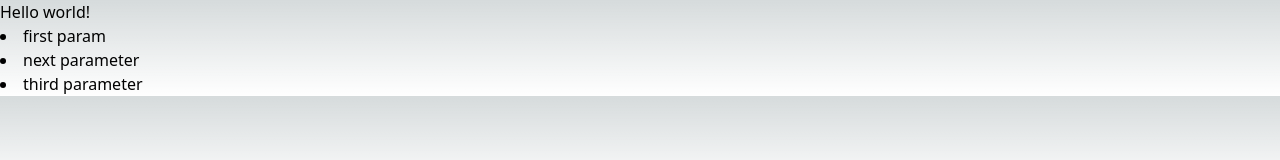
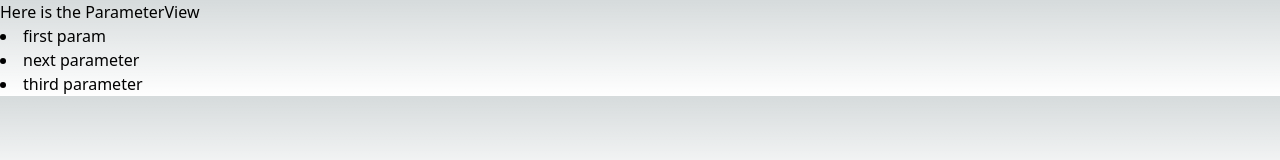
Before and after one commit to JuliOnGit/testlist, a Next.js app: page / in a window 1280 px wide. Shown: the top 160 px of the page. Built offline with nearby package versions, Linux system fonts and the light colour scheme.

Commit message:
Remove obsolete boilerplate code

```diff
--- a/pages/api/hello.ts
+++ /dev/null
@@ -1,13 +0,0 @@
-// Next.js API route support: https://nextjs.org/docs/api-routes/introduction
-import type { NextApiRequest, NextApiResponse } from 'next'
-
-type Data = {
-  name: string
-}
-
-export default function handler(
-  req: NextApiRequest,
-  res: NextApiResponse<Data>
-) {
-  res.status(200).json({ name: 'John Doe' })
-}
--- a/pages/index.tsx
+++ b/pages/index.tsx
@@ -6,144 +6,10 @@ import ParameterView from '@/components/parameter-view';
 const inter = Inter({ subsets: ['latin'] })
 
 export default function Home() {
-  // const parameterList = [
-  //   {
-  //     id: 1,
-  //     name: 'first param',
-  //     defaultValue: 'a default value',
-  //     actualValue: 'another value'
-  //   },
-  //   {
-  //     id: 2,
-  //     name: 'next parameter',
-  //     defaultValue: 'a value',
-  //     actualValue: 'the same value'
-  //   },
-  //   {
-  //     id: 3,
-  //     name: 'third parameter',
-  //     defaultValue: 'another value',
-  //     actualValue: 'a different value'
-  //   }
-  // ];
   return (
     <main>
-      <h1>Hello world!</h1>
-      {/* <ParameterList parameterList={parameterList}></ParameterList> */}
+      <h1>Here is the ParameterView</h1>
       <ParameterView></ParameterView>
     </main>
   );
 }
-// export default function Home() {
-//   return (
-//     <main
-//       className={`flex min-h-screen flex-col items-center justify-between p-24 ${inter.className}`}
-//     >
-//       <div className="z-10 w-full max-w-5xl items-center justify-between font-mono text-sm lg:flex">
-//         <p className="fixed left-0 top-0 flex w-full justify-center border-b border-gray-300 bg-gradient-to-b from-zinc-200 pb-6 pt-8 backdrop-blur-2xl dark:border-neutral-800 dark:bg-zinc-800/30 dark:from-inherit lg:static lg:w-auto  lg:rounded-xl lg:border lg:bg-gray-200 lg:p-4 lg:dark:bg-zinc-800/30">
-//           Get started by editing&nbsp;
-//           <code className="font-mono font-bold">pages/index.tsx</code>
-//         </p>
-//         <div className="fixed bottom-0 left-0 flex h-48 w-full items-end justify-center bg-gradient-to-t from-white via-white dark:from-black dark:via-black lg:static lg:h-auto lg:w-auto lg:bg-none">
-//           <a
-//             className="pointer-events-none flex place-items-center gap-2 p-8 lg:pointer-events-auto lg:p-0"
-//             href="https://vercel.com?utm_source=create-next-app&utm_medium=default-template-tw&utm_campaign=create-next-app"
-//             target="_blank"
-//             rel="noopener noreferrer"
-//           >
-//             By{' '}
-//             <Image
-//               src="/vercel.svg"
-//               alt="Vercel Logo"
-//               className="dark:invert"
-//               width={100}
-//               height={24}
-//               priority
-//             />
-//           </a>
-//         </div>
-//       </div>
-
-//       <div className="relative flex place-items-center before:absolute before:h-[300px] before:w-[480px] before:-translate-x-1/2 before:rounded-full before:bg-gradient-radial before:from-white before:to-transparent before:blur-2xl before:content-[''] after:absolute after:-z-20 after:h-[180px] after:w-[240px] after:translate-x-1/3 after:bg-gradient-conic after:from-sky-200 after:via-blue-200 after:blur-2xl after:content-[''] before:dark:bg-gradient-to-br before:dark:from-transparent before:dark:to-blue-700/10 after:dark:from-sky-900 after:dark:via-[#0141ff]/40 before:lg:h-[360px]">
-//         <Image
-//           className="relative dark:drop-shadow-[0_0_0.3rem_#ffffff70] dark:invert"
-//           src="/next.svg"
-//           alt="Next.js Logo"
-//           width={180}
-//           height={37}
-//           priority
-//         />
-//       </div>
-
-//       <div className="mb-32 grid text-center lg:mb-0 lg:grid-cols-4 lg:text-left">
-//         <a
-//           href="https://nextjs.org/docs?utm_source=create-next-app&utm_medium=default-template-tw&utm_campaign=create-next-app"
-//           className="group rounded-lg border border-transparent px-5 py-4 transition-colors hover:border-gray-300 hover:bg-gray-100 hover:dark:border-neutral-700 hover:dark:bg-neutral-800/30"
-//           target="_blank"
-//           rel="noopener noreferrer"
-//         >
-//           <h2 className={`mb-3 text-2xl font-semibold`}>
-//             Docs{' '}
-//             <span className="inline-block transition-transform group-hover:translate-x-1 motion-reduce:transform-none">
-//               -&gt;
-//             </span>
-//           </h2>
-//           <p className={`m-0 max-w-[30ch] text-sm opacity-50`}>
-//             Find in-depth information about Next.js features and API.
-//           </p>
-//         </a>
-
-//         <a
-//           href="https://nextjs.org/learn?utm_source=create-next-app&utm_medium=default-template-tw&utm_campaign=create-next-app"
-//           className="group rounded-lg border border-transparent px-5 py-4 transition-colors hover:border-gray-300 hover:bg-gray-100 hover:dark:border-neutral-700 hover:dark:bg-neutral-800/30"
-//           target="_blank"
-//           rel="noopener noreferrer"
-//         >
-//           <h2 className={`mb-3 text-2xl font-semibold`}>
-//             Learn{' '}
-//             <span className="inline-block transition-transform group-hover:translate-x-1 motion-reduce:transform-none">
-//               -&gt;
-//             </span>
-//           </h2>
-//           <p className={`m-0 max-w-[30ch] text-sm opacity-50`}>
-//             Learn about Next.js in an interactive course with&nbsp;quizzes!
-//           </p>
-//         </a>
-
-//         <a
-//           href="https://vercel.com/templates?framework=next.js&utm_source=create-next-app&utm_medium=default-template-tw&utm_campaign=create-next-app"
-//           className="group rounded-lg border border-transparent px-5 py-4 transition-colors hover:border-gray-300 hover:bg-gray-100 hover:dark:border-neutral-700 hover:dark:bg-neutral-800/30"
-//           target="_blank"
-//           rel="noopener noreferrer"
-//         >
-//           <h2 className={`mb-3 text-2xl font-semibold`}>
-//             Templates{' '}
-//             <span className="inline-block transition-transform group-hover:translate-x-1 motion-reduce:transform-none">
-//               -&gt;
-//             </span>
-//           </h2>
-//           <p className={`m-0 max-w-[30ch] text-sm opacity-50`}>
-//             Discover and deploy boilerplate example Next.js&nbsp;projects.
-//           </p>
-//         </a>
-
-//         <a
-//           href="https://vercel.com/new?utm_source=create-next-app&utm_medium=default-template-tw&utm_campaign=create-next-app"
-//           className="group rounded-lg border border-transparent px-5 py-4 transition-colors hover:border-gray-300 hover:bg-gray-100 hover:dark:border-neutral-700 hover:dark:bg-neutral-800/30"
-//           target="_blank"
-//           rel="noopener noreferrer"
-//         >
-//           <h2 className={`mb-3 text-2xl font-semibold`}>
-//             Deploy{' '}
-//             <span className="inline-block transition-transform group-hover:translate-x-1 motion-reduce:transform-none">
-//               -&gt;
-//             </span>
-//           </h2>
-//           <p className={`m-0 max-w-[30ch] text-sm opacity-50`}>
-//             Instantly deploy your Next.js site to a shareable URL with Vercel.
-//           </p>
-//         </a>
-//       </div>
-//     </main>
-//   )
-// }
```
